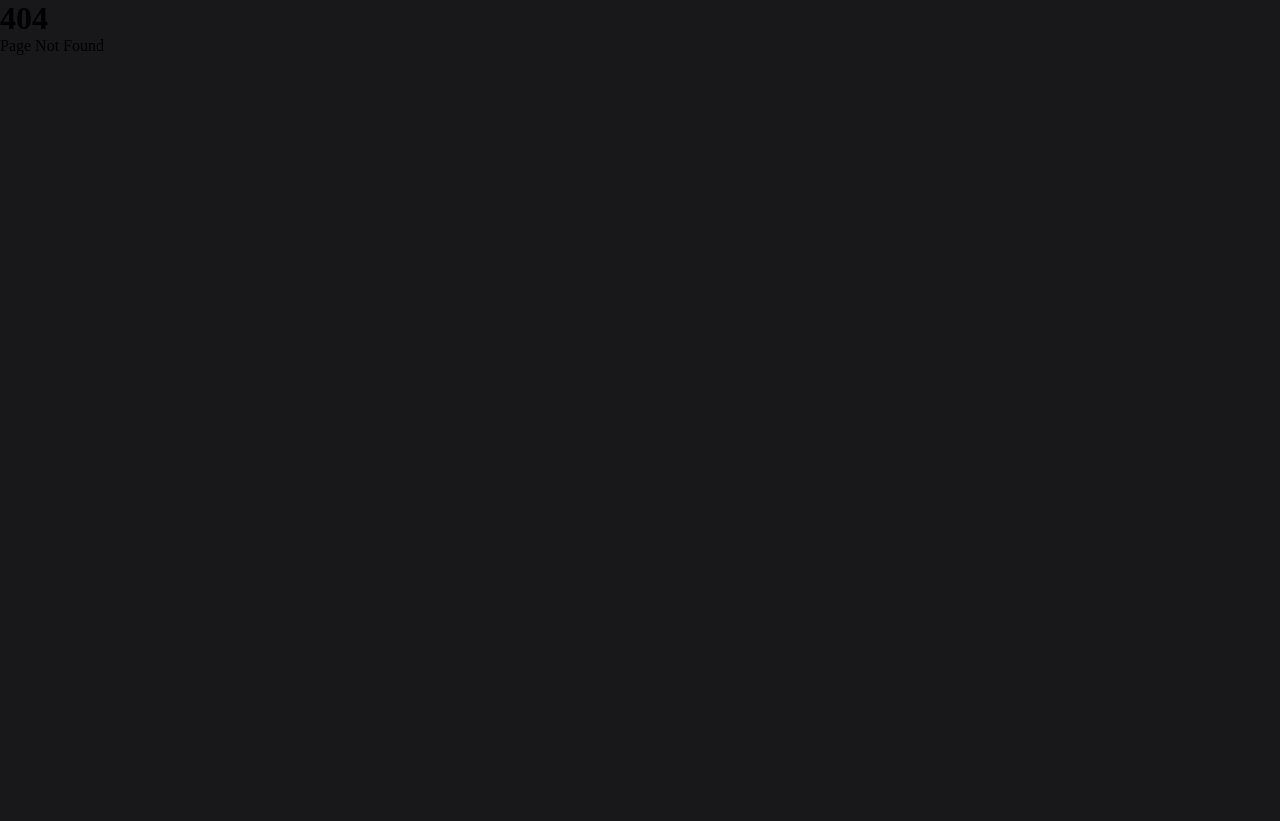
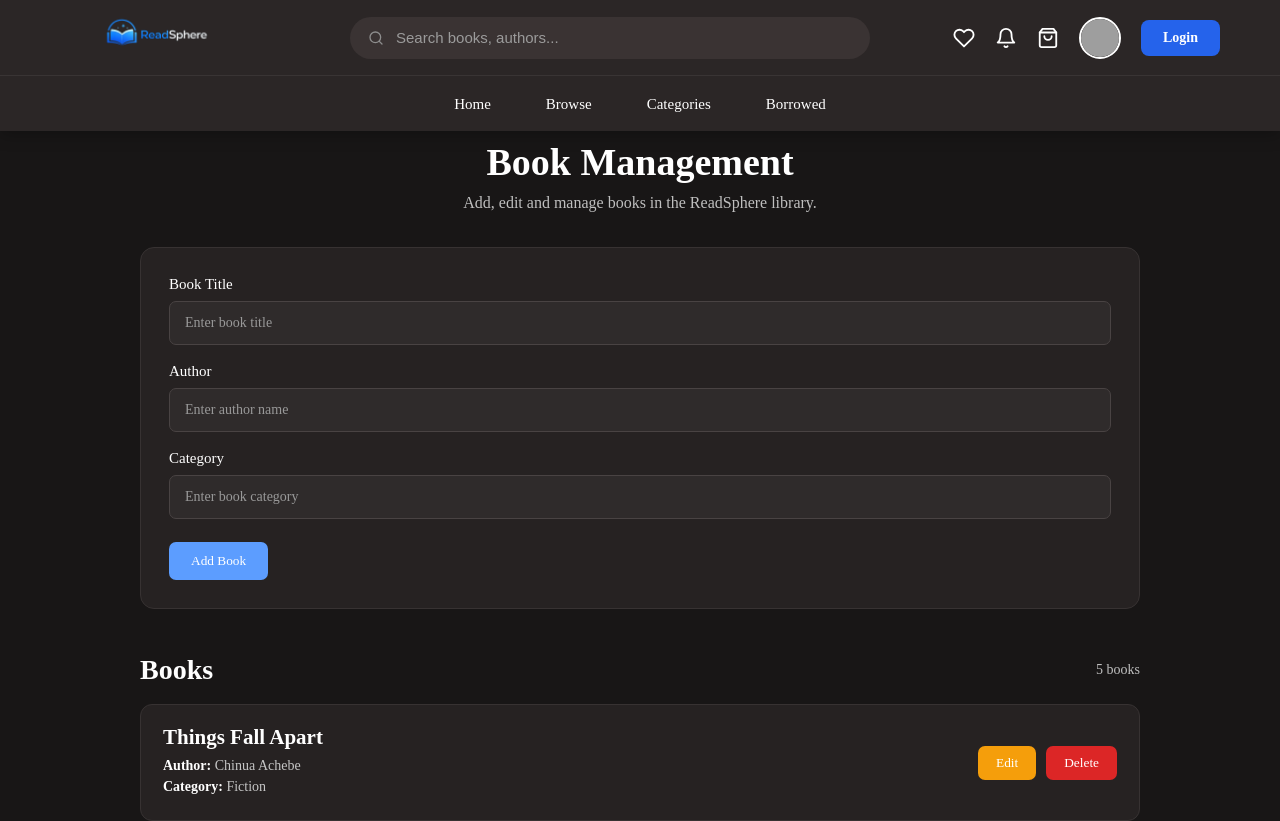
Before and after one commit to Monjolaoluwa-star/digital-library-management-system, a React (Vite) app: page /book-management in a window 1280 px wide. Before the commit this address had no page. Shown: the top 821 px of the page. Before the commit the page ends 800 px from the top, so only its background shows below. Built offline with nearby package versions, Linux system fonts and the light colour scheme; grey boxes are pictures that could not be loaded.

Commit message:
Add book CRUD management functionality

```diff
--- a/src/App.jsx
+++ b/src/App.jsx
@@ -2,6 +2,7 @@ import { Routes, Route } from "react-router-dom";
 
 // Components
 import Navbar from "./components/Navbar";
+import BookCRUD from "./components/BookCRUD";
 
 // Pages
 import Home from "./pages/Home";
@@ -47,6 +48,17 @@ function App() {
         }
       />
 
+      {/* Book Management / CRUD */}
+      <Route
+        path="/book-management"
+        element={
+          <>
+            <Navbar />
+            <BookCRUD />
+          </>
+        }
+      />
+
       {/* Authentication pages WITHOUT Navbar */}
       <Route path="/login" element={<Login />} />
 
--- /dev/null
+++ b/src/components/BookCRUD.css
@@ -0,0 +1,244 @@
+.crud-page {
+  min-height: 100vh;
+  background: #181616;
+  padding: 140px 30px 70px;
+  box-sizing: border-box;
+  font-family: "Philosopher", serif;
+}
+
+.crud-container {
+  width: 100%;
+  max-width: 1000px;
+  margin: 0 auto;
+}
+
+.crud-header {
+  text-align: center;
+  margin-bottom: 35px;
+}
+
+.crud-header h1 {
+  color: white;
+  font-size: 38px;
+  margin: 0 0 10px;
+}
+
+.crud-header p {
+  color: #bfbfbf;
+  font-size: 16px;
+  margin: 0;
+}
+
+.crud-form {
+  background: #262222;
+  border: 1px solid #373232;
+  border-radius: 14px;
+  padding: 28px;
+  display: grid;
+  gap: 18px;
+  margin-bottom: 45px;
+}
+
+.crud-field {
+  display: flex;
+  flex-direction: column;
+  gap: 8px;
+}
+
+.crud-field label {
+  color: white;
+  font-size: 15px;
+}
+
+.crud-field input {
+  width: 100%;
+  padding: 13px 15px;
+  box-sizing: border-box;
+  background: #2f2b2b;
+  border: 1px solid #494343;
+  border-radius: 7px;
+  color: white;
+  outline: none;
+  font-family: inherit;
+  font-size: 14px;
+}
+
+.crud-field input::placeholder {
+  color: #999;
+}
+
+.crud-field input:focus {
+  border-color: #5c9dff;
+}
+
+.crud-form-actions {
+  display: flex;
+  gap: 12px;
+  margin-top: 5px;
+}
+
+.crud-submit-btn,
+.crud-cancel-btn,
+.crud-edit-btn,
+.crud-delete-btn {
+  border: none;
+  border-radius: 7px;
+  cursor: pointer;
+  font-family: inherit;
+  transition: 0.3s;
+}
+
+.crud-submit-btn {
+  padding: 11px 22px;
+  background: #5c9dff;
+  color: white;
+}
+
+.crud-submit-btn:hover {
+  background: #3f83e8;
+}
+
+.crud-cancel-btn {
+  padding: 11px 22px;
+  background: #555;
+  color: white;
+}
+
+.crud-cancel-btn:hover {
+  background: #666;
+}
+
+.crud-books-section {
+  width: 100%;
+}
+
+.crud-section-heading {
+  display: flex;
+  justify-content: space-between;
+  align-items: center;
+  margin-bottom: 18px;
+}
+
+.crud-section-heading h2 {
+  color: white;
+  font-size: 28px;
+  margin: 0;
+}
+
+.crud-section-heading span {
+  color: #bfbfbf;
+  font-size: 14px;
+}
+
+.crud-books-list {
+  display: flex;
+  flex-direction: column;
+  gap: 15px;
+}
+
+.crud-book-card {
+  display: flex;
+  justify-content: space-between;
+  align-items: center;
+  gap: 20px;
+  background: #262222;
+  border: 1px solid #373232;
+  border-radius: 12px;
+  padding: 20px 22px;
+}
+
+.crud-book-info h3 {
+  color: white;
+  font-size: 21px;
+  margin: 0 0 8px;
+}
+
+.crud-book-info p {
+  color: #c5c5c5;
+  font-size: 14px;
+  margin: 5px 0;
+}
+
+.crud-book-info strong {
+  color: white;
+}
+
+.crud-actions {
+  display: flex;
+  gap: 10px;
+  flex-shrink: 0;
+}
+
+.crud-edit-btn {
+  padding: 9px 18px;
+  background: #f59e0b;
+  color: white;
+}
+
+.crud-edit-btn:hover {
+  background: #d97706;
+}
+
+.crud-delete-btn {
+  padding: 9px 18px;
+  background: #dc2626;
+  color: white;
+}
+
+.crud-delete-btn:hover {
+  background: #b91c1c;
+}
+
+/* ================= RESPONSIVE ================= */
+
+@media (max-width: 700px) {
+  .crud-page {
+    padding: 120px 20px 50px;
+  }
+
+  .crud-header h1 {
+    font-size: 30px;
+  }
+
+  .crud-form {
+    padding: 20px;
+  }
+
+  .crud-book-card {
+    flex-direction: column;
+    align-items: flex-start;
+  }
+
+  .crud-actions {
+    width: 100%;
+  }
+
+  .crud-edit-btn,
+  .crud-delete-btn {
+    flex: 1;
+  }
+}
+
+@media (max-width: 450px) {
+  .crud-page {
+    padding: 110px 15px 40px;
+  }
+
+  .crud-form {
+    padding: 16px;
+  }
+
+  .crud-form-actions {
+    flex-direction: column;
+  }
+
+  .crud-submit-btn,
+  .crud-cancel-btn {
+    width: 100%;
+  }
+
+  .crud-section-heading {
+    align-items: flex-start;
+    gap: 10px;
+  }
+}
--- /dev/null
+++ b/src/components/BookCRUD.jsx
@@ -0,0 +1,217 @@
+import { useState } from "react";
+import "./BookCRUD.css";
+
+function BookCRUD() {
+  const [books, setBooks] = useState([
+  {
+    id: 1,
+    title: "Things Fall Apart",
+    author: "Chinua Achebe",
+    category: "Fiction",
+  },
+  {
+    id: 2,
+    title: "The Pragmatic Programmer",
+    author: "David Thomas and Andrew Hunt",
+    category: "Programming",
+  },
+  {
+    id: 3,
+    title: "Rich Dad Poor Dad",
+    author: "Robert Kiyosaki",
+    category: "Business",
+  },
+  {
+    id: 4,
+    title: "The Psychology of Money",
+    author: "Morgan Housel",
+    category: "Business",
+  },
+  {
+    id: 5,
+    title: "Educated",
+    author: "Tara Westover",
+    category: "Biography",
+  },
+]);
+
+  const [title, setTitle] = useState("");
+  const [author, setAuthor] = useState("");
+  const [category, setCategory] = useState("");
+  const [editingId, setEditingId] = useState(null);
+
+  const handleSubmit = (e) => {
+    e.preventDefault();
+
+    if (!title.trim() || !author.trim() || !category.trim()) {
+      alert("Please fill all fields.");
+      return;
+    }
+
+    if (editingId !== null) {
+      setBooks(
+        books.map((book) =>
+          book.id === editingId
+            ? {
+                ...book,
+                title: title.trim(),
+                author: author.trim(),
+                category: category.trim(),
+              }
+            : book
+        )
+      );
+
+      setEditingId(null);
+    } else {
+      const newBook = {
+        id: Date.now(),
+        title: title.trim(),
+        author: author.trim(),
+        category: category.trim(),
+      };
+
+      setBooks([...books, newBook]);
+    }
+
+    setTitle("");
+    setAuthor("");
+    setCategory("");
+  };
+
+  const editBook = (book) => {
+    setTitle(book.title);
+    setAuthor(book.author);
+    setCategory(book.category);
+    setEditingId(book.id);
+  };
+
+  const deleteBook = (id) => {
+    const confirmDelete = window.confirm(
+      "Are you sure you want to delete this book?"
+    );
+
+    if (confirmDelete) {
+      setBooks(books.filter((book) => book.id !== id));
+    }
+  };
+
+  const cancelEdit = () => {
+    setEditingId(null);
+    setTitle("");
+    setAuthor("");
+    setCategory("");
+  };
+
+  return (
+    <main className="crud-page">
+      <div className="crud-container">
+
+        <div className="crud-header">
+          <h1>Book Management</h1>
+          <p>
+            Add, edit and manage books in the ReadSphere library.
+          </p>
+        </div>
+
+        <form className="crud-form" onSubmit={handleSubmit}>
+
+          <div className="crud-field">
+            <label htmlFor="book-title">Book Title</label>
+            <input
+              id="book-title"
+              type="text"
+              placeholder="Enter book title"
+              value={title}
+              onChange={(e) => setTitle(e.target.value)}
+            />
+          </div>
+
+          <div className="crud-field">
+            <label htmlFor="book-author">Author</label>
+            <input
+              id="book-author"
+              type="text"
+              placeholder="Enter author name"
+              value={author}
+              onChange={(e) => setAuthor(e.target.value)}
+            />
+          </div>
+
+          <div className="crud-field">
+            <label htmlFor="book-category">Category</label>
+            <input
+              id="book-category"
+              type="text"
+              placeholder="Enter book category"
+              value={category}
+              onChange={(e) => setCategory(e.target.value)}
+            />
+          </div>
+
+          <div className="crud-form-actions">
+            <button type="submit" className="crud-submit-btn">
+              {editingId !== null ? "Update Book" : "Add Book"}
+            </button>
+
+            {editingId !== null && (
+              <button
+                type="button"
+                className="crud-cancel-btn"
+                onClick={cancelEdit}
+              >
+                Cancel
+              </button>
+            )}
+          </div>
+        </form>
+
+        <section className="crud-books-section">
+          <div className="crud-section-heading">
+            <h2>Books</h2>
+            <span>{books.length} books</span>
+          </div>
+
+          <div className="crud-books-list">
+            {books.map((book) => (
+              <article className="crud-book-card" key={book.id}>
+
+                <div className="crud-book-info">
+                  <h3>{book.title}</h3>
+                  <p>
+                    <strong>Author:</strong> {book.author}
+                  </p>
+                  <p>
+                    <strong>Category:</strong> {book.category}
+                  </p>
+                </div>
+
+                <div className="crud-actions">
+                  <button
+                    type="button"
+                    className="crud-edit-btn"
+                    onClick={() => editBook(book)}
+                  >
+                    Edit
+                  </button>
+
+                  <button
+                    type="button"
+                    className="crud-delete-btn"
+                    onClick={() => deleteBook(book.id)}
+                  >
+                    Delete
+                  </button>
+                </div>
+
+              </article>
+            ))}
+          </div>
+        </section>
+
+      </div>
+    </main>
+  );
+}
+
+export default BookCRUD;
--- a/src/components/Navbar.jsx
+++ b/src/components/Navbar.jsx
@@ -1,7 +1,6 @@
 import "./Navbar.css";
 import logo from "../assets/ReadSpherelogo.png";
 import { Link } from "react-router-dom";
-
 import {
   FiHeart,
   FiBell,
@@ -13,12 +12,9 @@ function Navbar() {
   return (
     <header className="navbar">
 
-      {/* =========================
-          TOP NAVBAR
-      ========================== */}
+      {/* TOP BAR */}
       <div className="top-navbar">
 
-        {/* ReadSphere Logo */}
         <div className="logo">
           <img
             src={logo}
@@ -27,48 +23,30 @@ function Navbar() {
           />
         </div>
 
-
-        {/* Search Bar */}
         <div className="search-bar">
-
-          {/* Search icon */}
           <FiSearch className="search-icon" />
 
-          {/* Search input */}
           <input
             type="text"
             placeholder="Search books, authors..."
           />
-
         </div>
 
-
-        {/* Right-side icons */}
         <div className="nav-icons">
 
-          {/* Favourite books */}
           <FiHeart />
-
-          {/* Notifications */}
           <FiBell />
-
-          {/* Borrowed books / bag */}
           <FiShoppingBag />
 
-
-          {/* Profile image */}
+          {/* Profile Image */}
           <img
             src="https://i.pravatar.cc/100"
             alt="Profile"
             className="profile"
           />
 
-
-          {/* Login */}
-          <Link
-            to="/login"
-            className="login-link"
-          >
+          {/* Login Button */}
+          <Link to="/login" className="login-link">
             Login
           </Link>
 
@@ -76,43 +54,25 @@ function Navbar() {
 
       </div>
 
-
-      {/* =========================
-          BOTTOM NAVBAR
-      ========================== */}
+      {/* BOTTOM BAR */}
       <div className="bottom-navbar">
 
         <ul className="nav-links">
 
-          {/* Home */}
           <li>
-            <Link to="/">
-              Home
-            </Link>
+            <Link to="/">Home</Link>
           </li>
 
-
-          {/* Browse Books */}
           <li>
-            <Link to="/browse">
-              Browse
-            </Link>
+            <Link to="/browse">Browse</Link>
           </li>
 
-
-          {/* Categories */}
           <li>
-            <Link to="/categories">
-              Categories
-            </Link>
+            <Link to="/categories">Categories</Link>
           </li>
 
-
-          {/* Borrowed Books */}
           <li>
-            <Link to="/borrowed">
-              Borrowed
-            </Link>
+            <Link to="/borrowed">Borrowed</Link>
           </li>
 
         </ul>
```
